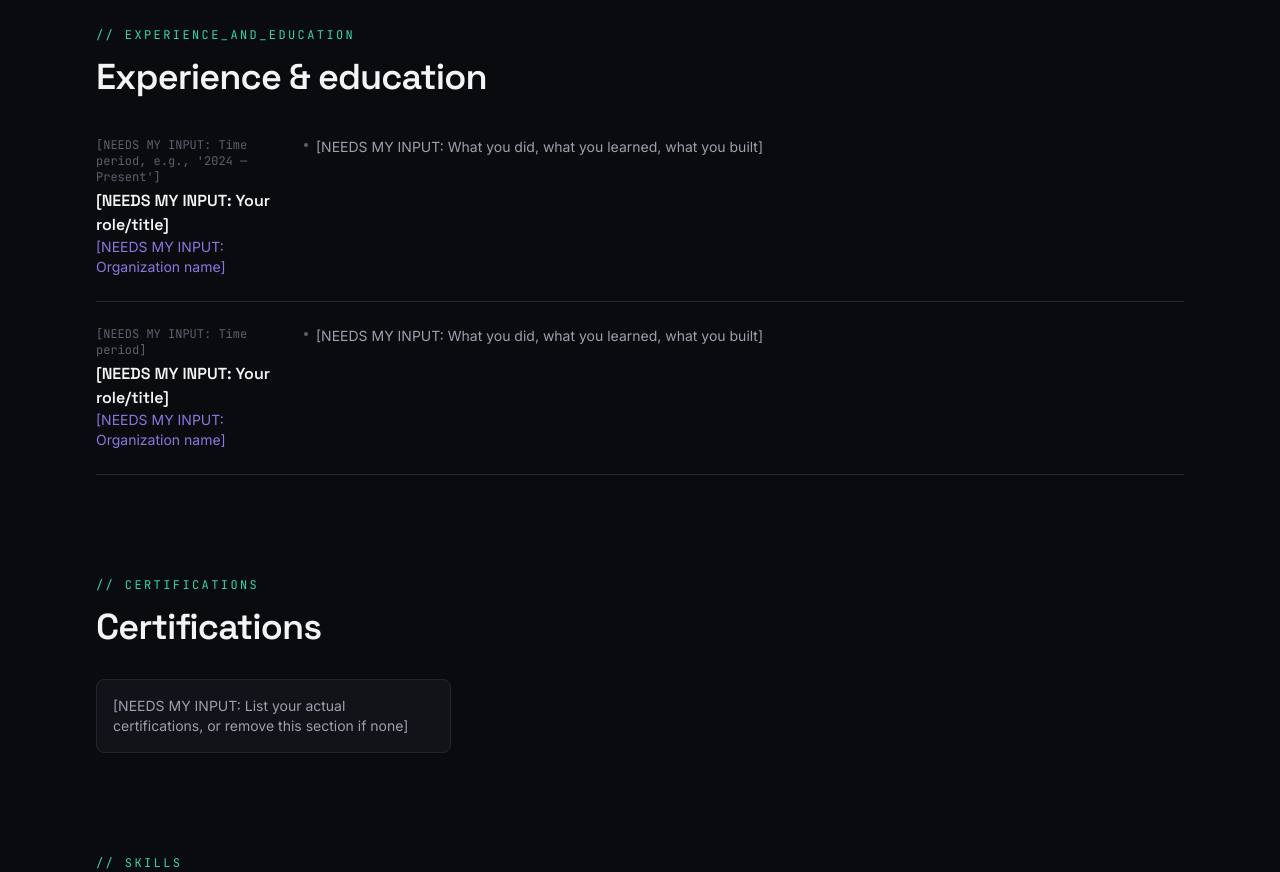
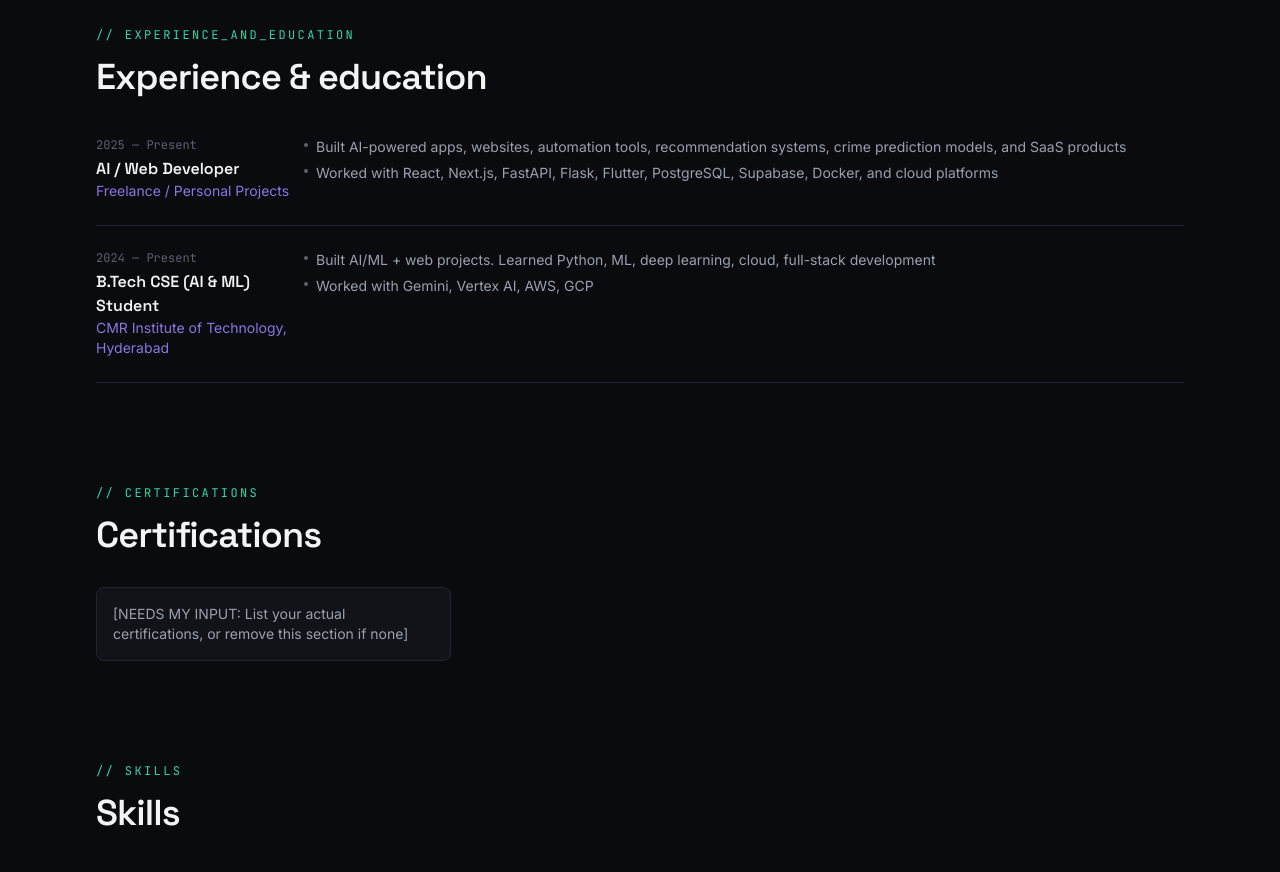
Before and after one commit to saimedh/portfolio, a React (Vite) app: page /about in a window 1280 px wide. Shown: the part 1240-2112 px from the top of the page. Built offline with nearby package versions, Linux system fonts and the light colour scheme.

Commit message:
Update experience section with actual education and work history

```diff
--- a/src/data/profile.ts
+++ b/src/data/profile.ts
@@ -25,19 +25,21 @@ export const techStack = [
 
 export const experience = [
   {
-    role: "[NEEDS MY INPUT: Your role/title]",
-    org: "[NEEDS MY INPUT: Organization name]",
-    period: "[NEEDS MY INPUT: Time period, e.g., '2024 — Present']",
+    role: "AI / Web Developer",
+    org: "Freelance / Personal Projects",
+    period: "2025 — Present",
     points: [
-      "[NEEDS MY INPUT: What you did, what you learned, what you built]",
+      "Built AI-powered apps, websites, automation tools, recommendation systems, crime prediction models, and SaaS products",
+      "Worked with React, Next.js, FastAPI, Flask, Flutter, PostgreSQL, Supabase, Docker, and cloud platforms",
     ],
   },
   {
-    role: "[NEEDS MY INPUT: Your role/title]",
-    org: "[NEEDS MY INPUT: Organization name]",
-    period: "[NEEDS MY INPUT: Time period]",
+    role: "B.Tech CSE (AI & ML) Student",
+    org: "CMR Institute of Technology, Hyderabad",
+    period: "2024 — Present",
     points: [
-      "[NEEDS MY INPUT: What you did, what you learned, what you built]",
+      "Built AI/ML + web projects. Learned Python, ML, deep learning, cloud, full-stack development",
+      "Worked with Gemini, Vertex AI, AWS, GCP",
     ],
   },
 ];
```
